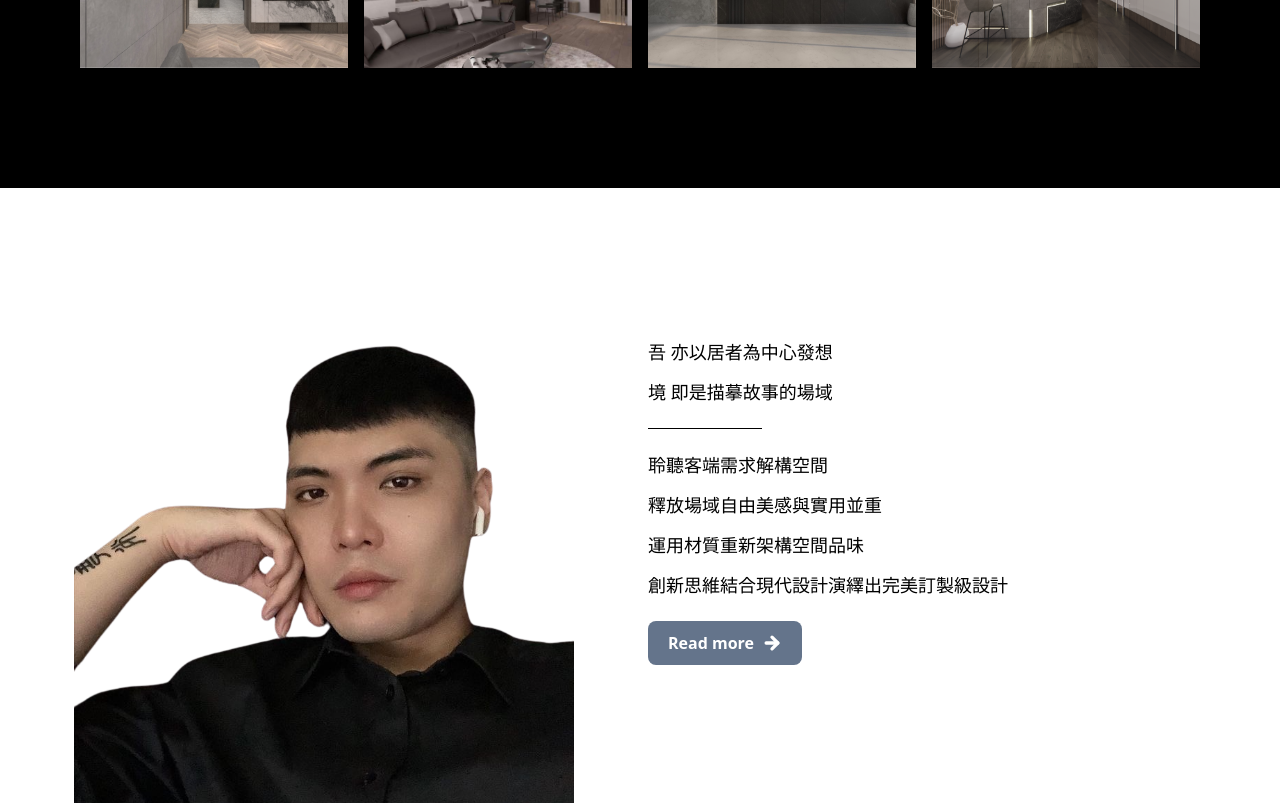
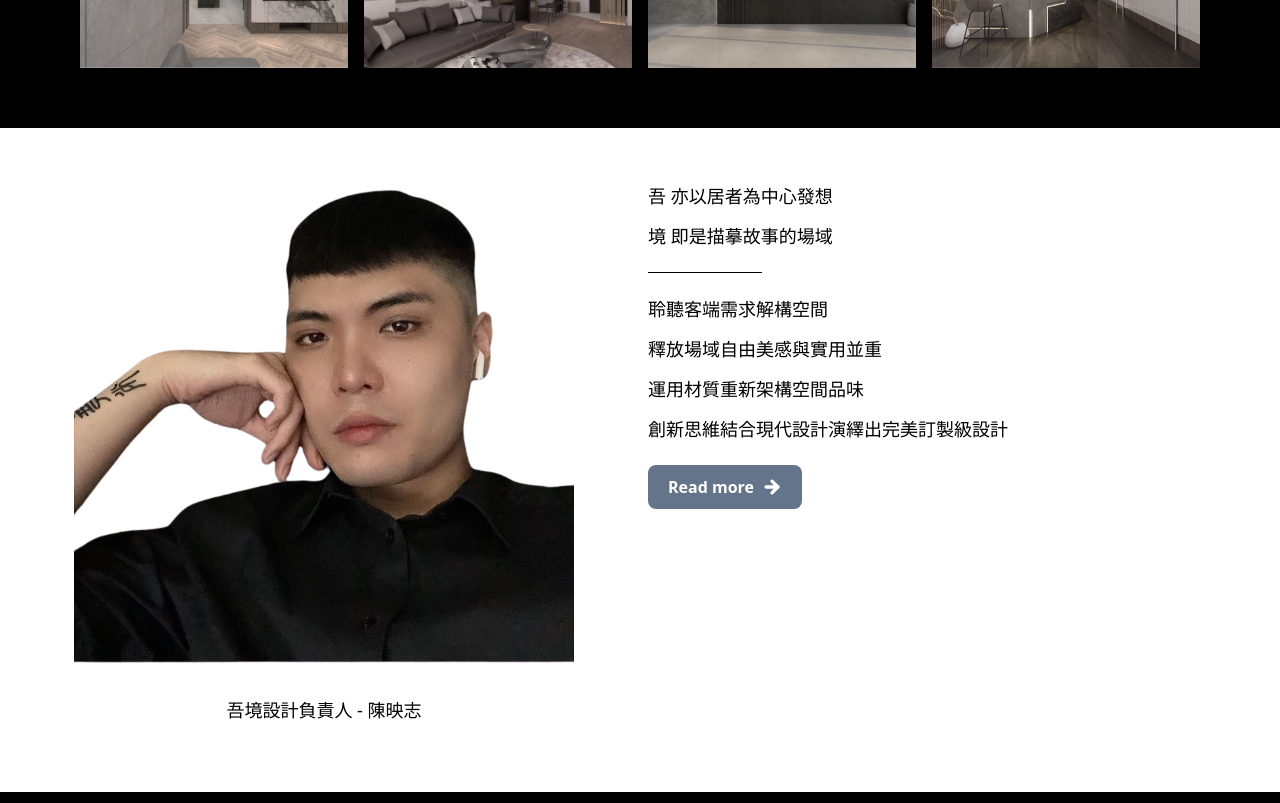
Before and after one commit to naluwan/vite_wrid_official_website, a React (Vite) app: page / in a window 1280 px wide. Shown: the part 620-1423 px from the top of the page. Built offline with nearby package versions, Linux system fonts and the light colour scheme.

Commit message:
feat: update layout style

```diff
--- a/src/App.tsx
+++ b/src/App.tsx
@@ -14,6 +14,7 @@ import Home from '@/pages/Home';
 import Contact from '@/pages/Contact';
 import Collection from '@/pages/Collection';
 import Cost from '@/pages/Cost';
+import MaxContainer from './components/MacContainer';
 
 export interface IRef {
   getDiv: () => HTMLDivElement;
@@ -40,6 +41,8 @@ const App: React.FC = () => {
   return (
     <main className='relative'>
       <NavBar ref={panelRef} openPanel={openPanel} onSetOpenPanel={setOpenPanel} />
+      <MaxContainer>
+        <div className='flex-1'>
           <Routes>
             <Route element={<Home />} path='/' />
             <Route element={<About />} path='/about' />
@@ -50,6 +53,8 @@ const App: React.FC = () => {
             <Route element={<Collection />} path='/:collectionName' />
             <Route element={<NotFound />} path='*' />
           </Routes>
+        </div>
+      </MaxContainer>
       <Footer />
     </main>
   );
--- a/src/components/MacContainer.tsx
+++ b/src/components/MacContainer.tsx
@@ -7,7 +7,7 @@ type MaxContainerProps = {
 const MaxContainer: React.FC<MaxContainerProps> = (props) => {
   const { children } = props;
   return (
-    <div className='mx-auto my-0 max-w-screen-lg py-[100px] lg:max-w-screen-2xl'>
+    <div className='mx-auto my-0 min-h-[100vh] max-w-screen-lg py-[100px] lg:max-w-screen-2xl'>
       {children}
     </div>
   );
--- a/src/pages/About/index.tsx
+++ b/src/pages/About/index.tsx
@@ -9,7 +9,6 @@ import {
   AccordionItem,
   AccordionTrigger,
 } from '@/components/ui/accordion';
-import MaxContainer from '@/components/MacContainer';
 
 const About: React.FC = () => {
   // 讓畫面回到最上面
@@ -18,7 +17,7 @@ const About: React.FC = () => {
   }, []);
 
   return (
-    <MaxContainer>
+    <>
       {/* 公司簡介 */}
       <div className='w-full'>
         <h1 className='max-w-md:text-3xl py-3 text-center text-2xl font-bold'>
@@ -68,7 +67,7 @@ const About: React.FC = () => {
           </div>
         </div>
       </section>
-    </MaxContainer>
+    </>
   );
 };
 
--- a/src/pages/Collection/index.tsx
+++ b/src/pages/Collection/index.tsx
@@ -2,7 +2,6 @@ import React from 'react';
 import { useParams } from 'react-router-dom';
 import { collectionsData } from '@/constants';
 import type { CollectionsDataType } from '@/components/type';
-import MaxContainer from '@/components/MacContainer';
 import Breadcrumb from '@/components/Breadcrumb';
 import { AspectRatio } from '@/components/ui/aspect-ratio';
 import { ArrowUpToLine } from 'lucide-react';
@@ -39,7 +38,6 @@ const Collection: React.FC = () => {
   }, []);
 
   return (
-    <MaxContainer>
     <div className='relative p-4'>
       {/* 麵包屑 */}
       <div className='max-w-screen-2xl lg:mx-auto xl:px-20'>
@@ -54,11 +52,7 @@ const Collection: React.FC = () => {
           return (
             <div className='m-20 max-md:m-0 max-md:py-4' key={img.id}>
               <AspectRatio ratio={1.5 / 1} className='animate-openImagesContainer'>
-                  <img
-                    src={img.src}
-                    className='h-full w-full object-fill'
-                    alt={img.name}
-                  />
+                <img src={img.src} className='h-full w-full object-fill' alt={img.name} />
               </AspectRatio>
             </div>
           );
@@ -81,7 +75,6 @@ const Collection: React.FC = () => {
         </button>
       )}
     </div>
-    </MaxContainer>
   );
 };
 
--- a/src/pages/Collections/index.tsx
+++ b/src/pages/Collections/index.tsx
@@ -1,4 +1,3 @@
-import MaxContainer from '@/components/MacContainer';
 import React from 'react';
 import { Tabs, TabsContent, TabsList, TabsTrigger } from '@/components/ui/tabs';
 import { collectionsData } from '@/constants';
@@ -97,7 +96,7 @@ const Collections: React.FC = () => {
   });
 
   return (
-    <MaxContainer>
+    <>
       {/* 標籤 */}
       <div className='max-h-max'>
         <div className='mt-5 flex w-full justify-center'>
@@ -180,7 +179,7 @@ const Collections: React.FC = () => {
           autoPlay={false}
         />
       </Modal>
-    </MaxContainer>
+    </>
   );
 };
 
--- a/src/pages/Cost/index.tsx
+++ b/src/pages/Cost/index.tsx
@@ -1,4 +1,3 @@
-import MaxContainer from '@/components/MacContainer';
 import React from 'react';
 import {
   Table,
@@ -12,14 +11,11 @@ import { costData } from '@/constants';
 
 const Cost: React.FC = () => {
   return (
-    <MaxContainer>
     <div className='p-4 max-md:p-0'>
       <Table>
         <TableHeader>
           <TableRow>
-              <TableHead className='text-center text-lg max-md:text-sm'>
-                服務內容
-              </TableHead>
+            <TableHead className='text-center text-lg max-md:text-sm'>服務內容</TableHead>
             <TableHead className='text-center text-lg max-md:text-sm'>
               設計費用標準
             </TableHead>
@@ -53,7 +49,6 @@ const Cost: React.FC = () => {
         <h1>工程監管費用為總工程款費用之5-8%(依設計或現況複雜度為準則)</h1>
       </div>
     </div>
-    </MaxContainer>
   );
 };
 
--- a/src/pages/Home/index.tsx
+++ b/src/pages/Home/index.tsx
@@ -5,17 +5,15 @@ import Modal from '@/components/Modal';
 import Images from '@/components/Images';
 import Slides from '@/components/Slides';
 import AboutCEO from '@/pages/Home/components/AboutCEO';
-import MaxContainer from '@/components/MacContainer';
 
 const Home: React.FC = () => {
   const [openModal, setOpenModal] = React.useState(false);
   const [initSlide, setInitSlide] = React.useState(0);
 
   return (
-    <div className='pb-20'>
+    <>
       {/* 作品展示 */}
-      <MaxContainer>
-        <div className='my-5 grid w-full gap-4 px-4 md:grid-cols-2 lg:grid-cols-4 xl:px-20'>
+      <div className='my-5 grid w-full gap-4 px-4 pb-10 md:grid-cols-2 lg:grid-cols-4 xl:px-20'>
         {collectionsData.map((item, index) => (
           <Images
             key={item.label}
@@ -26,9 +24,8 @@ const Home: React.FC = () => {
           />
         ))}
       </div>
-      </MaxContainer>
       {/* 負責人介紹 */}
-      <section className='flex w-full justify-center bg-black px-2 dark:bg-white sm:px-8 sm:py-24'>
+      <section className='flex w-full justify-center bg-black px-2 dark:bg-white sm:px-8'>
         <AboutCEO />
       </section>
 
@@ -36,7 +33,7 @@ const Home: React.FC = () => {
       <Modal open={openModal} onClose={() => setOpenModal(false)}>
         <Slides images={collectionsData} initSlide={initSlide} autoPlay={false} />
       </Modal>
-    </div>
+    </>
   );
 };
 
--- a/src/pages/WorkFlow/index.tsx
+++ b/src/pages/WorkFlow/index.tsx
@@ -1,4 +1,3 @@
-import MaxContainer from '@/components/MacContainer';
 import React from 'react';
 import {
   CircleDollarSign,
@@ -15,7 +14,6 @@ import { CardContent } from '@/components/ui/card';
 
 const WorkFlow: React.FC = () => {
   return (
-    <MaxContainer>
     <div className='h-full p-4 max-lg:h-auto xl:px-20'>
       <div className='flex flex-col items-center'>
         <h1 className='font-NotoSerif text-4xl'>Work Flow</h1>
@@ -132,7 +130,6 @@ const WorkFlow: React.FC = () => {
         />
       </div>
     </div>
-    </MaxContainer>
   );
 };
 
```
Lines whose indentation alone changed are shown as unchanged.
